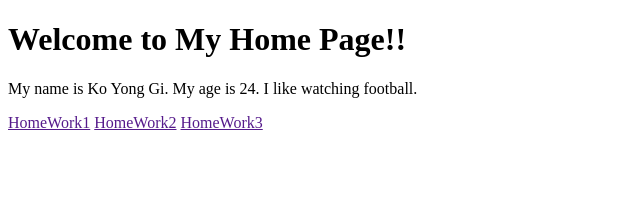
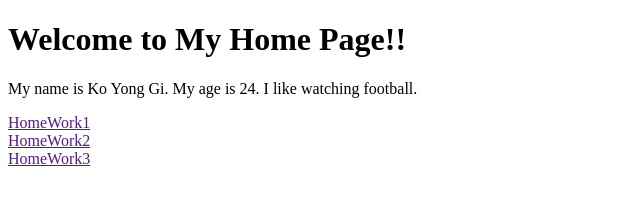
Before and after one commit to koko12340000/koko12340000.github.io, a plain HTML site: page index.html in a window 1280 px wide. Shown: the whole page, without its empty margins (0-640 px from the left). Drawn offline with Linux system fonts and the light colour scheme.

Commit message:
Update index.html

```diff
--- a/index.html
+++ b/index.html
@@ -11,8 +11,8 @@
 <body>
     <h1>Welcome to My Home Page!!</h1>
     <p>My name is Ko Yong Gi. My age is 24. I like watching football.</p>
-    <a href="">HomeWork1</a>
-    <a href="">HomeWork2</a>
+    <a href="">HomeWork1</a><br>
+    <a href="">HomeWork2</a><br>
     <a href="">HomeWork3</a>
 </body>
 </html>
```
